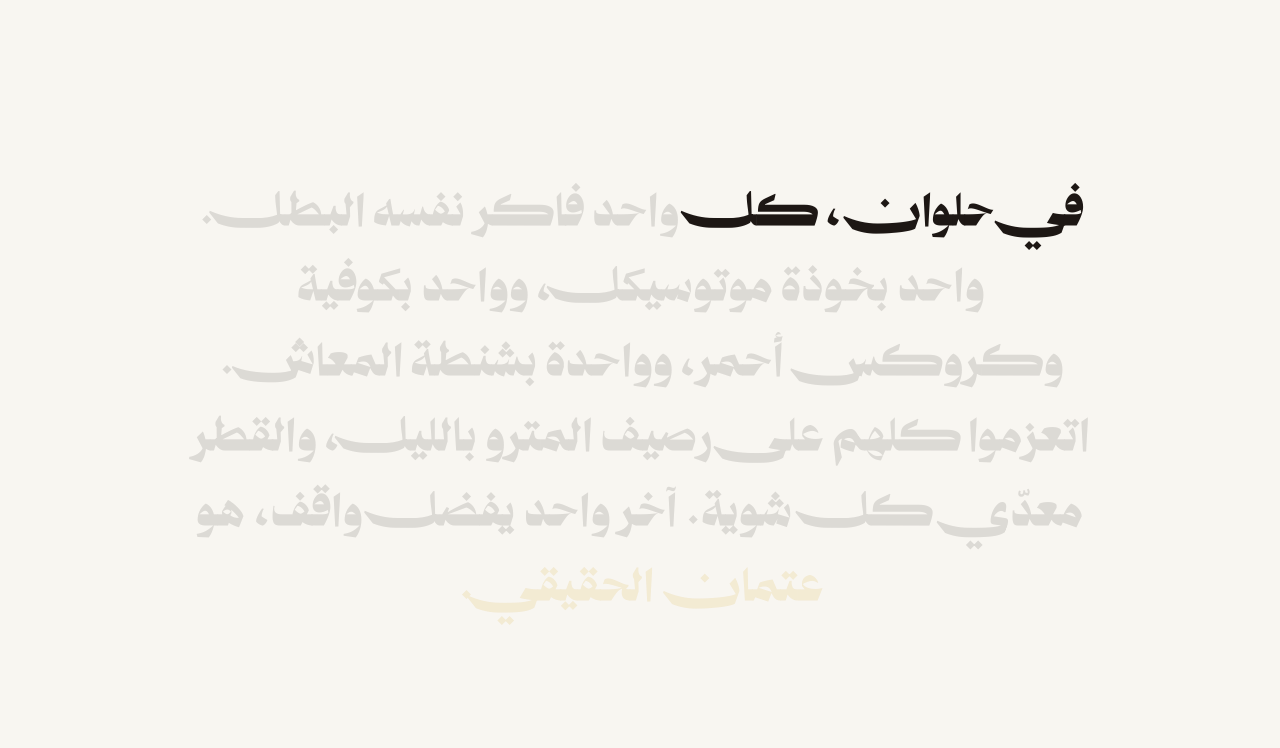
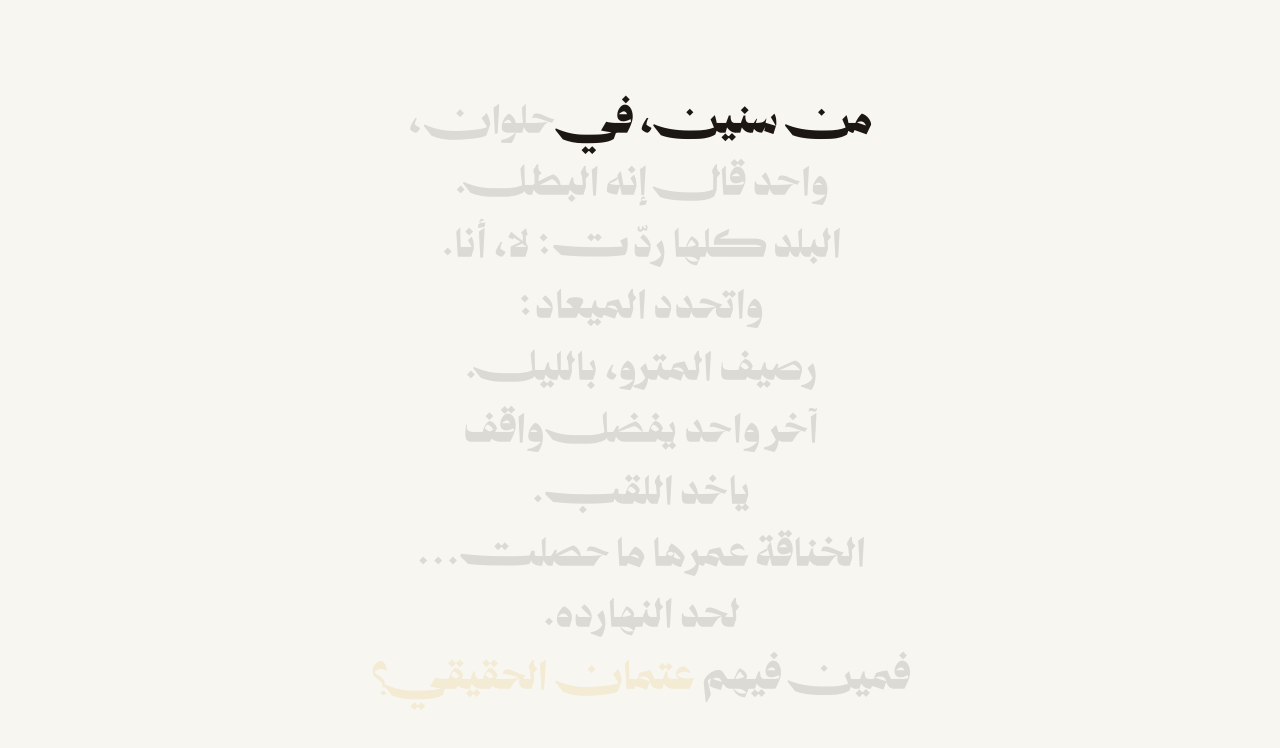
Before and after one commit to abdelrahmanelsayed252-blip/otman-helwan-site, a plain HTML site: page index.html in a window 1280 px wide. Shown: the part 788-1536 px from the top of the page. Drawn offline with Linux system fonts and the light colour scheme.

Commit message:
نص الحكاية الجديد

```diff
--- a/index.html
+++ b/index.html
@@ -120,7 +120,7 @@ section{position:relative}
 /* ---------- story ---------- */
 .story{height:260vh}
 .story .pin{position:sticky;top:0;height:100vh;display:grid;place-items:center}
-.story p{font-family:var(--hd);font-weight:800;font-size:clamp(30px,3.9vw,56px);line-height:1.5;text-align:center;max-width:980px;padding:0 20px}
+.story p{font-family:var(--hd);font-weight:800;font-size:clamp(28px,3.4vw,48px);line-height:1.42;text-align:center;max-width:980px;padding:0 20px}
 .story .w{opacity:.12;transition:opacity .25s}
 .story .w.on{opacity:1}
 .story .hl{color:#D49B00}
@@ -492,7 +492,7 @@ html[data-theme="dark"]{color-scheme:dark;--bg:#111418;--sky1:#06142a;--sky2:#12
 
 <section class="story" id="story">
   <div class="pin">
-    <p id="storyText">في حلوان، كل واحد فاكر نفسه البطل. واحد بخوذة موتوسيكل، وواحد بكوفية وكروكس أحمر، وواحدة بشنطة المعاش. اتعزموا كلهم على رصيف المترو بالليل، والقطر معدّي كل شوية. آخر واحد يفضل واقف، هو <span class="hl">عتمان الحقيقي.</span></p>
+    <p id="storyText">من سنين، في حلوان،<br>واحد قال إنه البطل.<br>البلد كلها ردّت: لا، أنا.<br>واتحدد الميعاد:<br>رصيف المترو، بالليل.<br>آخر واحد يفضل واقف<br>ياخد اللقب.<br>الخناقة عمرها ما حصلت...<br>لحد النهارده.<br>فمين فيهم <span class="hl">عتمان الحقيقي؟</span></p>
   </div>
 </section>
 
```
